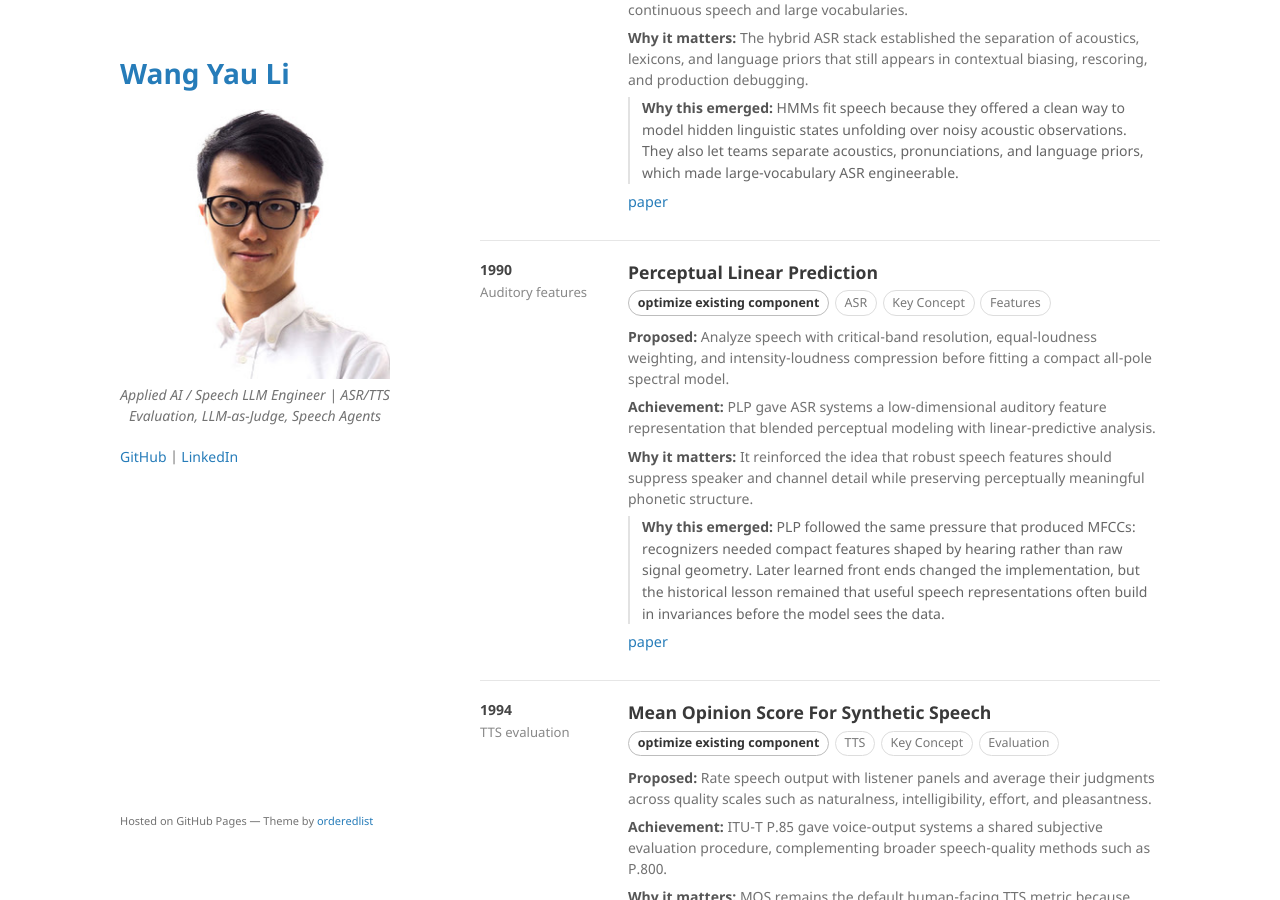
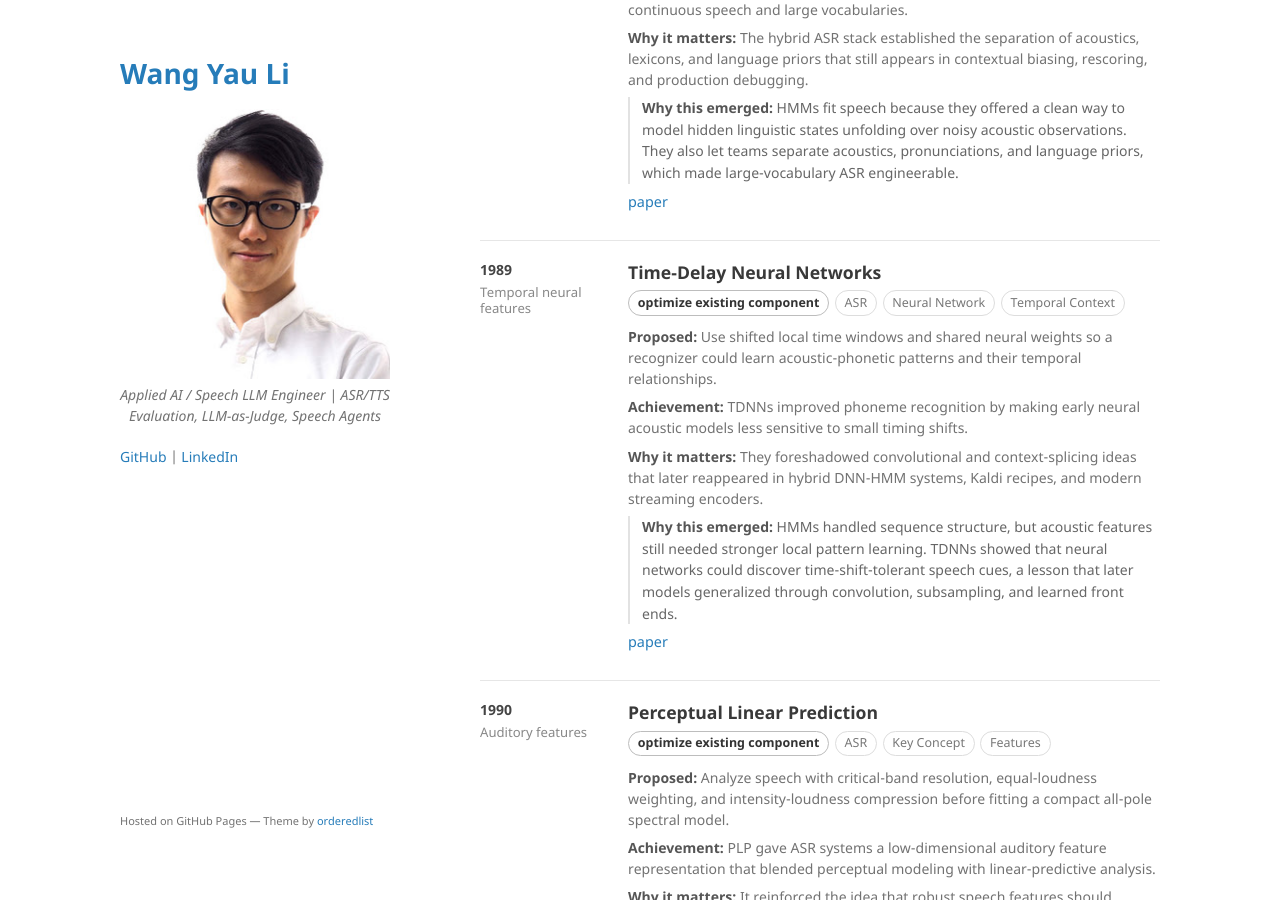
Before and after one commit to kennethli319/kennethli319.github.io, a Jekyll site: the page built from speech-timeline.md, in a window 1280 px wide and 900 px high, scrolled down 4213 px. Built offline with Jekyll 4.4.1, drawn with Linux system fonts in a browser that asks for light colours.

Commit message:
Add TDNN speech timeline milestone

```diff
--- a/speech-timeline.md
+++ b/speech-timeline.md
@@ -314,6 +314,22 @@ title: Speech Timeline
     <p><strong>Why it matters:</strong> The hybrid ASR stack established the separation of acoustics, lexicons, and language priors that still appears in contextual biasing, rescoring, and production debugging.</p>
     <p class="speech-reflection"><strong>Why this emerged:</strong> HMMs fit speech because they offered a clean way to model hidden linguistic states unfolding over noisy acoustic observations. They also let teams separate acoustics, pronunciations, and language priors, which made large-vocabulary ASR engineerable.</p>
     <p class="speech-source"><a href="https://ieeexplore.ieee.org/document/18626">paper</a></p>
+  </div>
+</section>
+
+<section class="speech-row">
+  <aside class="speech-year">
+    1989
+    <div class="speech-kicker">Temporal neural features</div>
+  </aside>
+  <div class="speech-body">
+    <h2>Time-Delay Neural Networks</h2>
+    <div class="speech-meta"><span class="speech-impact">optimize existing component</span><span class="speech-tag">ASR</span><span class="speech-tag">Neural Network</span><span class="speech-tag">Temporal Context</span></div>
+    <p><strong>Proposed:</strong> Use shifted local time windows and shared neural weights so a recognizer could learn acoustic-phonetic patterns and their temporal relationships.</p>
+    <p><strong>Achievement:</strong> TDNNs improved phoneme recognition by making early neural acoustic models less sensitive to small timing shifts.</p>
+    <p><strong>Why it matters:</strong> They foreshadowed convolutional and context-splicing ideas that later reappeared in hybrid DNN-HMM systems, Kaldi recipes, and modern streaming encoders.</p>
+    <p class="speech-reflection"><strong>Why this emerged:</strong> HMMs handled sequence structure, but acoustic features still needed stronger local pattern learning. TDNNs showed that neural networks could discover time-shift-tolerant speech cues, a lesson that later models generalized through convolution, subsampling, and learned front ends.</p>
+    <p class="speech-source"><a href="https://ieeexplore.ieee.org/document/21701/">paper</a></p>
   </div>
 </section>
 
```
